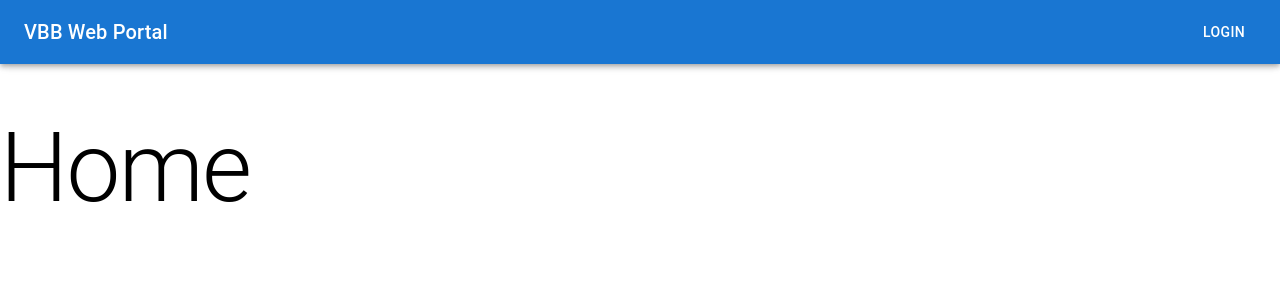
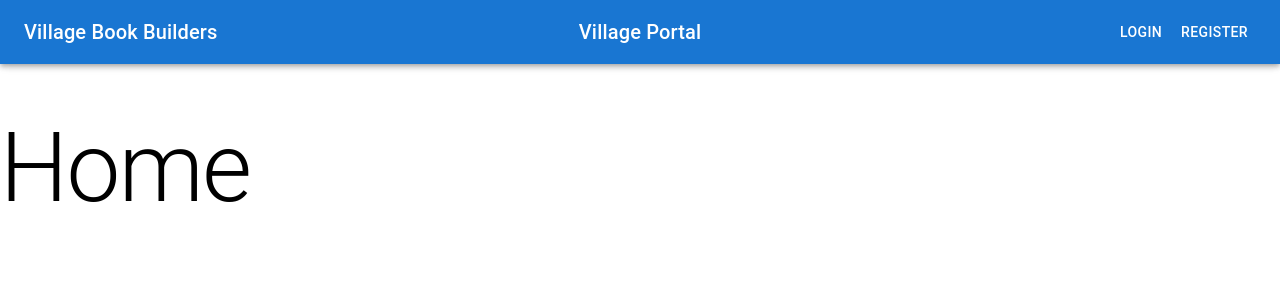
Before and after one commit to aleemkirk/VBB-Frontend, a React (Create React App) app: page / in a window 1280 px wide. Shown: the top 300 px of the page. Built offline with nearby package versions, Linux system fonts and the light colour scheme.

Commit message:
refactor: update header styles

```diff
--- a/src/components/Header.tsx
+++ b/src/components/Header.tsx
@@ -1,16 +1,41 @@
-import { AppBar, Button, Toolbar, Typography } from '@mui/material';
+import { AppBar, Box, Button, Toolbar, Typography } from '@mui/material';
 import { Link } from 'react-router-dom';
+
+const flexContainerStyles = {
+  maxWidth: '200px',
+  flex: '1 1 auto',
+};
 
 const Header = () => {
   return (
     <AppBar position="fixed">
-      <Toolbar>
-        <Typography variant="h6" component="div" sx={{ flexGrow: 1 }}>
-          VBB Web Portal
+      <Toolbar sx={{ justifyContent: 'space-between' }}>
+        <Typography
+          variant="h6"
+          component="div"
+          sx={(theme) => ({
+            ...flexContainerStyles,
+            [theme.breakpoints.down('sm')]: { display: 'none' },
+          })}
+        >
+          Village Book Builders
         </Typography>
-        <Button color="inherit" component={Link} to="/login">
-          Login
-        </Button>
+        <Typography
+          variant="h6"
+          component="div"
+          align="center"
+          sx={flexContainerStyles}
+        >
+          Village Portal
+        </Typography>
+        <Box display="flex" justifyContent="flex-end" sx={flexContainerStyles}>
+          <Button color="inherit" component={Link} to="/login">
+            Login
+          </Button>
+          <Button color="inherit" component={Link} to="/register">
+            Register
+          </Button>
+        </Box>
       </Toolbar>
     </AppBar>
   );
```
